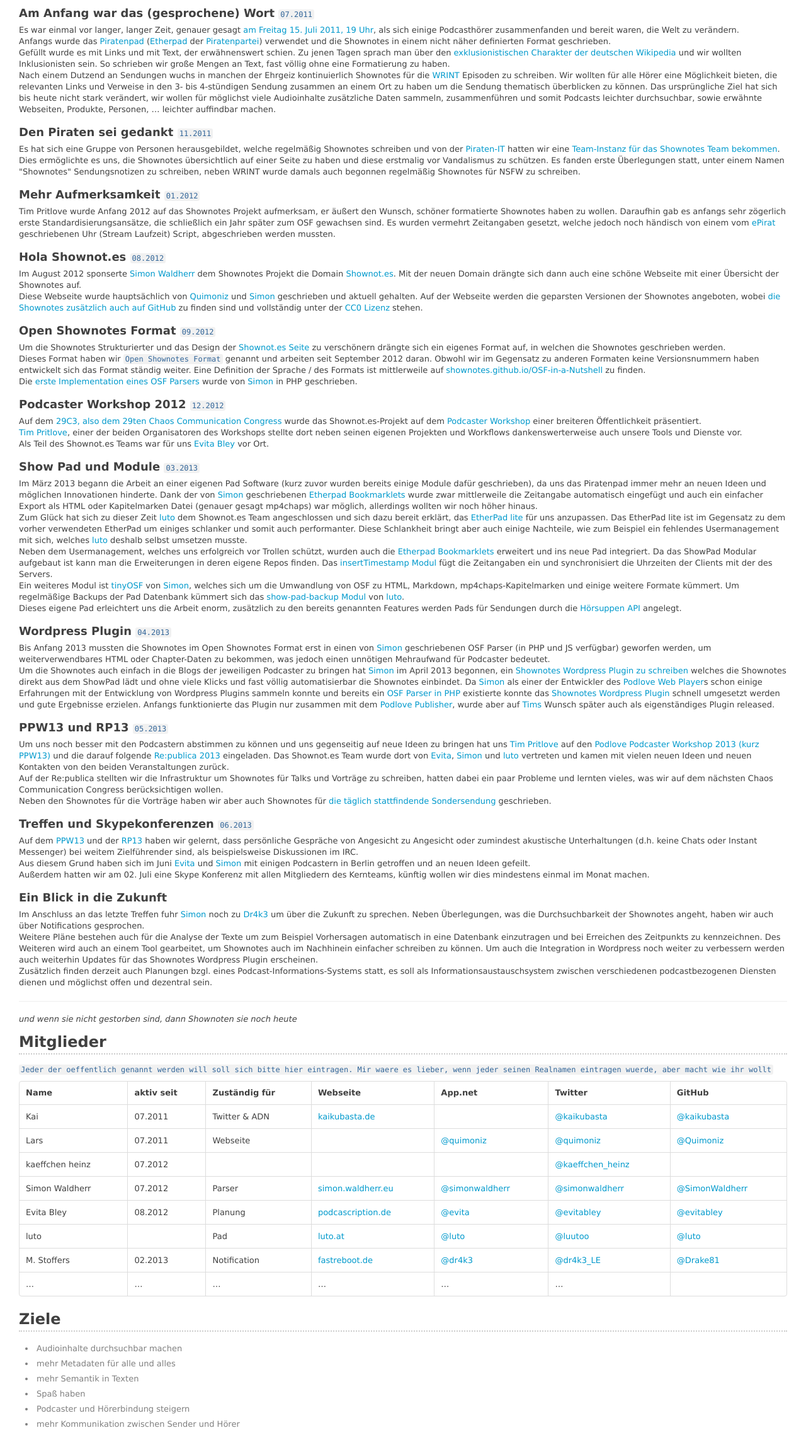
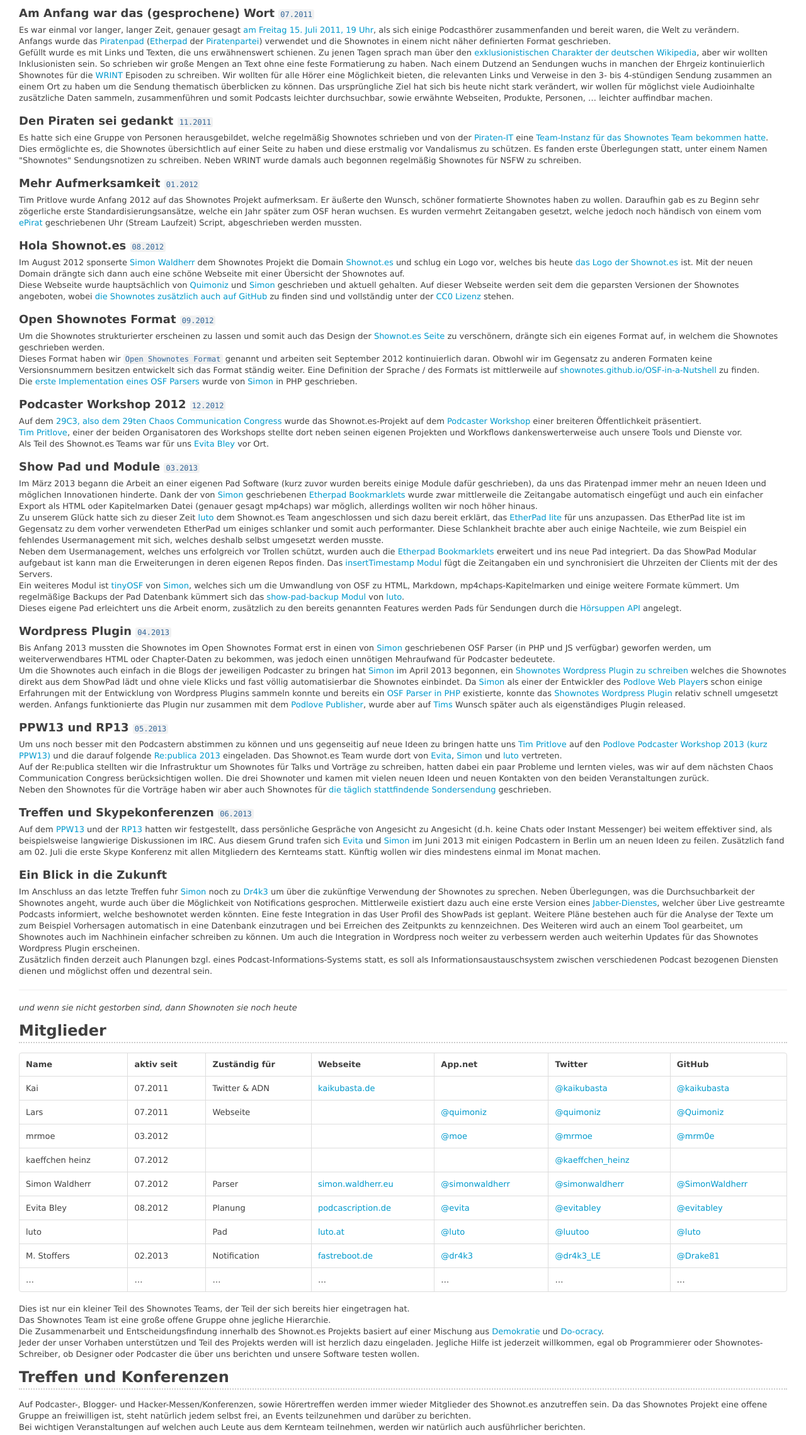
Before and after one commit to shownotesArchive/about-us, a plain HTML site: page index.html in a window 1280 px wide. Shown: the part 296-2574 px from the top of the page at 63% size. Drawn offline with Linux system fonts and the light colour scheme.

Commit message:
rebuild html

```diff
--- a/index.html
+++ b/index.html
@@ -205,7 +205,7 @@ pre > code {
 <h2>Show Notes</h2>
 
 <p>Als &quot;Shownotes&quot; (engl. show notes, &quot;Sendungsnotizen&quot;/&quot;Mitschriften&quot;) werden ergänzende und zusammenfassende Notizen und Texte bezeichnet. Vor allem bei Podcasts hat es sich durchgesetzt, dass solche Mitschriften und Linksammlungen zusammen mit den Audioinhalten angeboten werden.<br>
-Vor allem bei längeren Episoden bieten die Shownotes eine schnelle Übersicht über den Inhalt und durch die Links kann man sich als Hörer selbst eine Meinung der besprochenen Inhalte machen oder erwähnte Produkte kaufen.<br>
+Vor allem bei längeren Episoden bieten die Shownotes eine schnelle Übersicht über den Inhalt und durch die Links kann sich ein Hörer selbst eine Meinung der besprochenen Inhalte machen oder erwähnte Produkte im Podcast schneller finden.<br>
 Shownotes können in vielfacher Weiße den Inhalt eines Podcasts widerspiegeln, neben chronologischer Sortierung gibt es auch thematisch sortierte Shownotes und sogar grafische Darstellungsarten (wie z.B. Mindmaps und Diagramme).</p>
 
 <h2>Geschichte</h2>
@@ -214,30 +214,30 @@ Shownotes können in vielfacher Weiße den Inhalt eines Podcasts widerspiegeln,
 
 <p>Es war einmal vor langer, langer Zeit, genauer gesagt <a href="http://www.wrint.de/2011/07/15/kl010011-ferngesprache-iii/#more-301">am Freitag 15. Juli 2011, 19 Uhr</a>, als sich einige Podcasthörer zusammenfanden und bereit waren, die Welt zu verändern.<br>
 Anfangs wurde das <a href="http://www.piratenpad.de/">Piratenpad</a> (<a href="http://de.wikipedia.org/wiki/EtherPad">Etherpad</a> der <a href="http://www.piratenpartei.de/">Piratenpartei</a>) verwendet und die Shownotes in einem nicht näher definierten Format geschrieben.<br>
-Gefüllt wurde es mit Links und mit Text, der erwähnenswert schien. Zu jenen Tagen sprach man über den <a href="http://de.wiktionary.org/wiki/Exklusionist">exklusionistischen Charakter der deutschen Wikipedia</a> und wir wollten Inklusionisten sein. So schrieben wir große Mengen an Text, fast völlig ohne eine Formatierung zu haben.<br>
+Gefüllt wurde es mit Links und Texten, die uns erwähnenswert schienen. Zu jenen Tagen sprach man über den <a href="http://de.wiktionary.org/wiki/Exklusionist">exklusionistischen Charakter der deutschen Wikipedia</a>, aber wir wollten Inklusionisten sein. So schrieben wir große Mengen an Text ohne eine feste Formatierung zu haben.
 Nach einem Dutzend an Sendungen wuchs in manchen der Ehrgeiz kontinuierlich Shownotes für die <a href="http://wrint.de/">WRINT</a> Episoden zu schreiben. Wir wollten für alle Hörer eine Möglichkeit bieten, die relevanten Links und Verweise in den 3- bis 4-stündigen Sendung zusammen an einem Ort zu haben um die Sendung thematisch überblicken zu können.
 Das ursprüngliche Ziel hat sich bis heute nicht stark verändert, wir wollen für möglichst viele Audioinhalte zusätzliche Daten sammeln, zusammenführen und somit Podcasts leichter durchsuchbar, sowie erwähnte Webseiten, Produkte, Personen, … leichter auffindbar machen.   </p>
 
 <h3>Den Piraten sei gedankt <code>11.2011</code></h3>
 
-<p>Es hat sich eine Gruppe von Personen herausgebildet, welche regelmäßig Shownotes schreiben und von der <a href="https://wiki.piratenpartei.de/IT">Piraten-IT</a> hatten wir eine <a href="https://shownotes.piratenpad.de/">Team-Instanz für das Shownotes Team bekommen</a>.
-Dies ermöglichte es uns, die Shownotes übersichtlich auf einer Seite zu haben und diese erstmalig vor Vandalismus zu schützen.
-Es fanden erste Überlegungen statt, unter einem Namen &quot;Shownotes&quot;  Sendungsnotizen zu schreiben, neben WRINT wurde damals auch begonnen regelmäßig Shownotes für NSFW zu schreiben.</p>
+<p>Es hatte sich eine Gruppe von Personen herausgebildet, welche regelmäßig Shownotes schrieben und von der <a href="https://wiki.piratenpartei.de/IT">Piraten-IT</a> eine <a href="https://shownotes.piratenpad.de/">Team-Instanz für das Shownotes Team bekommen hatte</a>.
+Dies ermöglichte es, die Shownotes übersichtlich auf einer Seite zu haben und diese erstmalig vor Vandalismus zu schützen.
+Es fanden erste Überlegungen statt, unter einem Namen &quot;Shownotes&quot; Sendungsnotizen zu schreiben. Neben WRINT wurde damals auch begonnen regelmäßig Shownotes für NSFW zu schreiben.</p>
 
 <h3>Mehr Aufmerksamkeit <code>01.2012</code></h3>
 
-<p>Tim Pritlove wurde Anfang 2012 auf das Shownotes Projekt aufmerksam, er äußert den Wunsch, schöner formatierte Shownotes haben zu wollen. Daraufhin gab es anfangs sehr zögerlich erste Standardisierungsansätze, die schließlich ein Jahr später zum OSF gewachsen sind.
+<p>Tim Pritlove wurde Anfang 2012 auf das Shownotes Projekt aufmerksam. Er äußerte den Wunsch, schöner formatierte Shownotes haben zu wollen. Daraufhin gab es zu Beginn sehr zögerliche erste Standardisierungsansätze, welche ein Jahr später zum OSF heran wuchsen.
 Es wurden vermehrt Zeitangaben gesetzt, welche jedoch noch händisch von einem vom <a href="http://epirat.de/">ePirat</a> geschriebenen Uhr (Stream Laufzeit) Script, abgeschrieben werden mussten.</p>
 
 <h3>Hola Shownot.es <code>08.2012</code></h3>
 
-<p>Im August 2012 sponserte <a href="http://simon.waldherr.eu/">Simon Waldherr</a> dem Shownotes Projekt die Domain <a href="http://shownot.es/">Shownot.es</a>. Mit der neuen Domain drängte sich dann auch eine schöne Webseite mit einer Übersicht der Shownotes auf.<br>
-Diese Webseite wurde hauptsächlich von <a href="https://alpha.app.net/quimoniz">Quimoniz</a> und <a href="http://simon.waldherr.eu/">Simon</a> geschrieben und aktuell gehalten. Auf der Webseite werden die geparsten Versionen der Shownotes angeboten, wobei <a href="https://github.com/shownotes/shownot.es">die Shownotes zusätzlich auch auf GitHub</a> zu finden sind und vollständig unter der <a href="http://creativecommons.org/publicdomain/zero/1.0/">CC0 Lizenz</a> stehen.</p>
+<p>Im August 2012 sponserte <a href="http://simon.waldherr.eu/">Simon Waldherr</a> dem Shownotes Projekt die Domain <a href="http://shownot.es/">Shownot.es</a> und schlug ein Logo vor, welches bis heute <a href="https://raw.github.com/shownotes/about-us/master/shownotes.png">das Logo der Shownot.es</a> ist. Mit der neuen Domain drängte sich dann auch eine schöne Webseite mit einer Übersicht der Shownotes auf.<br>
+Diese Webseite wurde hauptsächlich von <a href="https://alpha.app.net/quimoniz">Quimoniz</a> und <a href="http://simon.waldherr.eu/">Simon</a> geschrieben und aktuell gehalten. Auf dieser Webseite werden seit dem die geparsten Versionen der Shownotes angeboten, wobei <a href="https://github.com/shownotes/shownot.es">die Shownotes zusätzlich auch auf GitHub</a> zu finden sind und vollständig unter der <a href="http://creativecommons.org/publicdomain/zero/1.0/">CC0 Lizenz</a> stehen.</p>
 
 <h3>Open Shownotes Format <code>09.2012</code></h3>
 
-<p>Um die Shownotes Strukturierter und das Design der <a href="http://shownot.es/">Shownot.es Seite</a> zu verschönern drängte sich ein eigenes Format auf, in welchen die Shownotes geschrieben werden.<br>
-Dieses Format haben wir <code>Open Shownotes Format</code> genannt und arbeiten seit September 2012 daran. Obwohl wir im Gegensatz zu anderen Formaten keine Versionsnummern haben entwickelt sich das Format ständig weiter. Eine Definition der Sprache / des Formats ist mittlerweile auf <a href="http://shownotes.github.io/OSF-in-a-Nutshell/#deutsch">shownotes.github.io/OSF-in-a-Nutshell</a> zu finden.<br>
+<p>Um die Shownotes strukturierter erscheinen zu lassen und somit auch das Design der <a href="http://shownot.es/">Shownot.es Seite</a> zu verschönern, drängte sich ein eigenes Format auf, in welchem die Shownotes geschrieben werden.<br>
+Dieses Format haben wir <code>Open Shownotes Format</code> genannt und arbeiten seit September 2012 kontinuierlich daran. Obwohl wir im Gegensatz zu anderen Formaten keine Versionsnummern besitzen entwickelt sich das Format ständig weiter. Eine Definition der Sprache / des Formats ist mittlerweile auf <a href="http://shownotes.github.io/OSF-in-a-Nutshell/#deutsch">shownotes.github.io/OSF-in-a-Nutshell</a> zu finden.<br>
 Die <a href="https://github.com/shownotes/OpenShownotesFormat">erste Implementation eines OSF Parsers</a> wurde von <a href="http://simon.waldherr.eu/">Simon</a> in PHP geschrieben.</p>
 
 <h3>Podcaster Workshop 2012 <code>12.2012</code></h3>
@@ -249,43 +249,42 @@ Als Teil des Shownot.es Teams war für uns <a href="https://alpha.app.net/evita"
 <h3>Show Pad und Module <code>03.2013</code></h3>
 
 <p>Im März 2013 begann die Arbeit an einer eigenen Pad Software (kurz zuvor wurden bereits einige Module dafür geschrieben), da uns das Piratenpad immer mehr an neuen Ideen und möglichen Innovationen hinderte. Dank der von <a href="http://simon.waldherr.eu/">Simon</a> geschriebenen <a href="https://github.com/shownotes/EtherpadBookmarklets">Etherpad Bookmarklets</a> wurde zwar mittlerweile die Zeitangabe automatisch eingefügt und auch ein einfacher Export als HTML oder Kapitelmarken Datei (genauer gesagt mp4chaps) war möglich, allerdings wollten wir noch höher hinaus.<br>
-Zum Glück hat sich zu dieser Zeit <a href="http://luto.at/">luto</a> dem Shownot.es Team angeschlossen und sich dazu bereit erklärt, das <a href="https://github.com/ether/etherpad-lite">EtherPad lite</a> für uns anzupassen. Das EtherPad lite ist im Gegensatz zu dem vorher verwendeten EtherPad um einiges schlanker und somit auch performanter. Diese Schlankheit bringt aber auch einige Nachteile, wie zum Beispiel ein fehlendes Usermanagement mit sich, welches <a href="http://luto.at/">luto</a> deshalb selbst umsetzen musste.<br>
-Neben dem Usermanagement, welches uns erfolgreich vor Trollen schützt, wurden auch die <a href="https://github.com/shownotes/EtherpadBookmarklets">Etherpad Bookmarklets</a> erweitert und ins neue Pad integriert. Da das ShowPad Modular aufgebaut ist kann man die Erweiterungen in deren eigene Repos finden. Das <a href="https://github.com/shownotes/ep_insertTimestamp">insertTimestamp Modul</a> fügt die Zeitangaben ein und synchronisiert die Uhrzeiten der Clients mit der des Servers.<br>
+Zu unserem Glück hatte sich zu dieser Zeit <a href="http://luto.at/">luto</a> dem Shownot.es Team angeschlossen und sich dazu bereit erklärt, das <a href="https://github.com/ether/etherpad-lite">EtherPad lite</a> für uns anzupassen. Das EtherPad lite ist im Gegensatz zu dem vorher verwendeten EtherPad um einiges schlanker und somit auch performanter. Diese Schlankheit brachte aber auch einige Nachteile, wie zum Beispiel ein fehlendes Usermanagement mit sich, welches deshalb selbst umgesetzt werden musste.<br>
+Neben dem Usermanagement, welches uns erfolgreich vor Trollen schützt, wurden auch die <a href="https://github.com/shownotes/EtherpadBookmarklets">Etherpad Bookmarklets</a> erweitert und ins neue Pad integriert. Da das ShowPad Modular aufgebaut ist kann man die Erweiterungen in deren eigenen Repos finden. Das <a href="https://github.com/shownotes/ep_insertTimestamp">insertTimestamp Modul</a> fügt die Zeitangaben ein und synchronisiert die Uhrzeiten der Clients mit der des Servers.<br>
 Ein weiteres Modul ist <a href="https://github.com/shownotes/tinyOSF.js">tinyOSF</a> von <a href="http://simon.waldherr.eu/">Simon</a>, welches sich um die Umwandlung von OSF zu HTML, Markdown, mp4chaps-Kapitelmarken und einige weitere Formate kümmert.
 Um regelmäßige Backups der Pad Datenbank kümmert sich das <a href="https://github.com/shownotes/show-pad-backup">show-pad-backup Modul</a> von <a href="http://luto.at/">luto</a>.<br>
 Dieses eigene Pad erleichtert uns die Arbeit enorm, zusätzlich zu den bereits genannten Features werden Pads für Sendungen durch die <a href="http://hoersuppe.de/">Hörsuppen</a> <a href="http://hoersuppe.de/feature/api.txt">API</a> angelegt.</p>
 
 <h3>Wordpress Plugin <code>04.2013</code></h3>
 
-<p>Bis Anfang 2013 mussten die Shownotes im Open Shownotes Format erst in einen von <a href="http://simon.waldherr.eu/">Simon</a> geschriebenen OSF Parser (in PHP und JS verfügbar) geworfen werden, um weiterverwendbares HTML oder Chapter-Daten zu bekommen, was jedoch einen unnötigen Mehraufwand für Podcaster bedeutet.<br>
-Um die Shownotes auch einfach in die Blogs der jeweiligen Podcaster zu bringen hat <a href="http://simon.waldherr.eu/">Simon</a> im April 2013 begonnen, ein <a href="https://github.com/shownotes/wp-osf-shownotes">Shownotes Wordpress Plugin zu schreiben</a> welches die Shownotes direkt aus dem ShowPad lädt und ohne viele Klicks und fast völlig automatisierbar die Shownotes einbindet. Da <a href="http://simon.waldherr.eu/">Simon</a> als einer der Entwickler des <a href="https://github.com/podlove/podlove-web-player">Podlove Web Player</a>s schon einige Erfahrungen mit der Entwicklung von Wordpress Plugins sammeln konnte und bereits ein <a href="https://github.com/shownotes/OpenShownotesFormat">OSF Parser in PHP</a> existierte konnte das <a href="https://github.com/shownotes/wp-osf-shownotes">Shownotes Wordpress Plugin</a> schnell umgesetzt werden und gute Ergebnisse erzielen. Anfangs funktionierte das Plugin nur zusammen mit dem <a href="https://github.com/podlove/podlove-publisher">Podlove Publisher</a>, wurde aber auf <a href="http://metaebene.me/timpritlove/">Tims</a> Wunsch später auch als eigenständiges Plugin released.</p>
+<p>Bis Anfang 2013 mussten die Shownotes im Open Shownotes Format erst in einen von <a href="http://simon.waldherr.eu/">Simon</a> geschriebenen OSF Parser (in PHP und JS verfügbar) geworfen werden, um weiterverwendbares HTML oder Chapter-Daten zu bekommen, was jedoch einen unnötigen Mehraufwand für Podcaster bedeutete.<br>
+Um die Shownotes auch einfach in die Blogs der jeweiligen Podcaster zu bringen hat <a href="http://simon.waldherr.eu/">Simon</a> im April 2013 begonnen, ein <a href="https://github.com/shownotes/wp-osf-shownotes">Shownotes Wordpress Plugin zu schreiben</a> welches die Shownotes direkt aus dem ShowPad lädt und ohne viele Klicks und fast völlig automatisierbar die Shownotes einbindet. Da <a href="http://simon.waldherr.eu/">Simon</a> als einer der Entwickler des <a href="https://github.com/podlove/podlove-web-player">Podlove Web Player</a>s schon einige Erfahrungen mit der Entwicklung von Wordpress Plugins sammeln konnte und bereits ein <a href="https://github.com/shownotes/OpenShownotesFormat">OSF Parser in PHP</a> existierte, konnte das <a href="https://github.com/shownotes/wp-osf-shownotes">Shownotes Wordpress Plugin</a> relativ schnell umgesetzt werden. Anfangs funktionierte das Plugin nur zusammen mit dem <a href="https://github.com/podlove/podlove-publisher">Podlove Publisher</a>, wurde aber auf <a href="http://metaebene.me/timpritlove/">Tims</a> Wunsch später auch als eigenständiges Plugin released.</p>
 
 <h3>PPW13 und RP13 <code>05.2013</code></h3>
 
-<p>Um uns noch besser mit den Podcastern abstimmen zu können und uns gegenseitig auf neue Ideen zu bringen hat uns <a href="http://metaebene.me/timpritlove/">Tim Pritlove</a> auf den <a href="http://metaebene.me/blog/2013/03/15/podlove-podcaster-workshop/">Podlove Podcaster Workshop 2013 (kurz PPW13)</a> und die darauf folgende <a href="http://re-publica.de/">Re:publica 2013</a> eingeladen. Das Shownot.es Team wurde dort von <a href="https://alpha.app.net/evita">Evita</a>, <a href="http://simon.waldherr.eu/">Simon</a> und <a href="http://luto.at/">luto</a> vertreten und kamen mit vielen neuen Ideen und neuen Kontakten von den beiden Veranstaltungen zurück.<br>
-Auf der Re:publica stellten wir die Infrastruktur um Shownotes für Talks und Vorträge zu schreiben, hatten dabei ein paar Probleme und lernten vieles, was wir auf dem nächsten Chaos Communication Congress berücksichtigen wollen.<br>
+<p>Um uns noch besser mit den Podcastern abstimmen zu können und uns gegenseitig auf neue Ideen zu bringen hatte uns <a href="http://metaebene.me/timpritlove/">Tim Pritlove</a> auf den <a href="http://metaebene.me/blog/2013/03/15/podlove-podcaster-workshop/">Podlove Podcaster Workshop 2013 (kurz PPW13)</a> und die darauf folgende <a href="http://re-publica.de/">Re:publica 2013</a> eingeladen. Das Shownot.es Team wurde dort von <a href="https://alpha.app.net/evita">Evita</a>, <a href="http://simon.waldherr.eu/">Simon</a> und <a href="http://luto.at/">luto</a> vertreten.<br>
+Auf der Re:publica stellten wir die Infrastruktur um Shownotes für Talks und Vorträge zu schreiben, hatten dabei ein paar Probleme und lernten vieles, was wir auf dem nächsten Chaos Communication Congress berücksichtigen wollen. Die drei Shownoter und kamen mit vielen neuen Ideen und neuen Kontakten von den beiden Veranstaltungen zurück.<br>
 Neben den Shownotes für die Vorträge haben wir aber auch Shownotes für <a href="http://die-sondersendung.de/">die täglich stattfindende Sondersendung</a> geschrieben.</p>
 
 <h3>Treffen und Skypekonferenzen <code>06.2013</code></h3>
 
-<p>Auf dem <a href="http://metaebene.me/blog/2013/03/15/podlove-podcaster-workshop/">PPW13</a> und der <a href="http://re-publica.de/">RP13</a> haben wir gelernt, dass persönliche Gespräche von Angesicht zu Angesicht oder zumindest akustische Unterhaltungen (d.h. keine Chats oder Instant Messenger) bei weitem Zielführender sind, als beispielsweise Diskussionen im IRC.<br>
-Aus diesem Grund haben sich im Juni <a href="https://alpha.app.net/evita">Evita</a> und <a href="http://simon.waldherr.eu/">Simon</a> mit einigen Podcastern in Berlin getroffen und an neuen Ideen gefeilt.<br>
-Außerdem hatten wir am 02. Juli eine Skype Konferenz mit allen Mitgliedern des Kernteams, künftig wollen wir dies mindestens einmal im Monat machen.</p>
+<p>Auf dem <a href="http://metaebene.me/blog/2013/03/15/podlove-podcaster-workshop/">PPW13</a> und der <a href="http://re-publica.de/">RP13</a> hatten wir festgestellt, dass persönliche Gespräche von Angesicht zu Angesicht (d.h. keine Chats oder Instant Messenger) bei weitem effektiver sind, als beispielsweise langwierige Diskussionen im IRC.
+Aus diesem Grund trafen sich <a href="https://alpha.app.net/evita">Evita</a> und <a href="http://simon.waldherr.eu/">Simon</a> im Juni 2013 mit einigen Podcastern in Berlin um an neuen Ideen zu feilen.
+Zusätzlich fand am 02. Juli die erste Skype Konferenz mit allen Mitgliedern des Kernteams statt. Künftig wollen wir dies mindestens einmal im Monat machen.</p>
 
 <h3>Ein Blick in die Zukunft</h3>
 
-<p>Im Anschluss an das letzte Treffen fuhr <a href="http://simon.waldherr.eu/">Simon</a> noch zu <a href="http://fastreboot.de/">Dr4k3</a> um über die Zukunft zu sprechen. Neben Überlegungen, was die Durchsuchbarkeit der Shownotes angeht, haben wir auch über Notifications gesprochen.<br>
+<p>Im Anschluss an das letzte Treffen fuhr <a href="http://simon.waldherr.eu/">Simon</a> noch zu <a href="http://fastreboot.de/">Dr4k3</a> um über die zukünftige Verwendung der Shownotes zu sprechen. Neben Überlegungen, was die Durchsuchbarkeit der Shownotes angeht, wurde auch über die Möglichkeit von Notifications gesprochen.
+Mittlerweile existiert dazu auch eine erste Version eines <a href="https://github.com/Drake81/shownotes-message-service">Jabber-Dienstes</a>, welcher über Live gestreamte Podcasts informiert, welche beshownotet werden könnten. Eine feste Integration in das User Profil des ShowPads ist geplant.
 Weitere Pläne bestehen auch für die Analyse der Texte um zum Beispiel Vorhersagen automatisch in eine Datenbank einzutragen und bei Erreichen des Zeitpunkts zu kennzeichnen. Des Weiteren wird auch an einem Tool gearbeitet, um Shownotes auch im Nachhinein einfacher schreiben zu können.
 Um auch die Integration in Wordpress noch weiter zu verbessern werden auch weiterhin Updates für das Shownotes Wordpress Plugin erscheinen.<br>
-Zusätzlich finden derzeit auch Planungen bzgl. eines Podcast-Informations-Systems statt, es soll als Informationsaustauschsystem zwischen verschiedenen podcastbezogenen Diensten dienen und möglichst offen und dezentral sein. </p>
+Zusätzlich finden derzeit auch Planungen bzgl. eines Podcast-Informations-Systems statt, es soll als Informationsaustauschsystem zwischen verschiedenen Podcast bezogenen Diensten dienen und möglichst offen und dezentral sein. </p>
 
 <hr>
 
 <p><em>und wenn sie nicht gestorben sind, dann Shownoten sie noch heute</em></p>
 
 <h2>Mitglieder</h2>
-
-<p><code>Jeder der oeffentlich genannt werden will soll sich bitte hier eintragen. Mir waere es lieber, wenn jeder seinen Realnamen eintragen wuerde, aber macht wie ihr wollt</code>   </p>
 
 <table><thead>
 <tr>
@@ -315,6 +314,15 @@ Zusätzlich finden derzeit auch Planungen bzgl. eines Podcast-Informations-Syste
 <td><a href="https://alpha.app.net/quimoniz">@quimoniz</a></td>
 <td><a href="https://twitter.com/quimoniz">@quimoniz</a></td>
 <td><a href="https://github.com/Quimoniz">@Quimoniz</a></td>
+</tr>
+<tr>
+<td>mrmoe</td>
+<td>03.2012</td>
+<td></td>
+<td></td>
+<td><a href="https://alpha.app.net/moe">@moe</a></td>
+<td><a href="https://twitter.com/mrmoe">@mrmoe</a></td>
+<td><a href="https://github.com/mrm0e">@mrm0e</a></td>
 </tr>
 <tr>
 <td>kaeffchen heinz</td>
@@ -368,9 +376,19 @@ Zusätzlich finden derzeit auch Planungen bzgl. eines Podcast-Informations-Syste
 <td>…</td>
 <td>…</td>
 <td>…</td>
-<td></td>
+<td>…</td>
 </tr>
 </tbody></table>
+
+<p>Dies ist nur ein kleiner Teil des Shownotes Teams, der Teil der sich bereits hier eingetragen hat.<br>
+Das Shownotes Team ist eine große offene Gruppe ohne jegliche Hierarchie.<br>
+Die Zusammenarbeit und Entscheidungsfindung innerhalb des Shownot.es Projekts basiert auf einer Mischung aus <a href="https://de.wikipedia.org/wiki/Demokratie">Demokratie</a> und <a href="http://de.wikipedia.org/wiki/Do-ocracy">Do-ocracy</a>.<br>
+Jeder der unser Vorhaben unterstützen und Teil des Projekts werden will ist herzlich dazu eingeladen. Jegliche Hilfe ist jederzeit willkommen, egal ob Programmierer oder Shownotes-Schreiber, ob Designer oder Podcaster die über uns berichten und unsere Software testen wollen.</p>
+
+<h2>Treffen und Konferenzen</h2>
+
+<p>Auf Podcaster-, Blogger- und Hacker-Messen/Konferenzen, sowie Hörertreffen werden immer wieder Mitglieder des Shownot.es anzutreffen sein. Da das Shownotes Projekt eine offene Gruppe an freiwilligen ist, steht natürlich jedem selbst frei, an Events teilzunehmen und darüber zu berichten.<br>
+Bei wichtigen Veranstaltungen auf welchen auch Leute aus dem Kernteam teilnehmen, werden wir natürlich auch ausführlicher berichten.</p>
 
 <h2>Ziele</h2>
 
```
Also changed, not shown: 1 other file.
